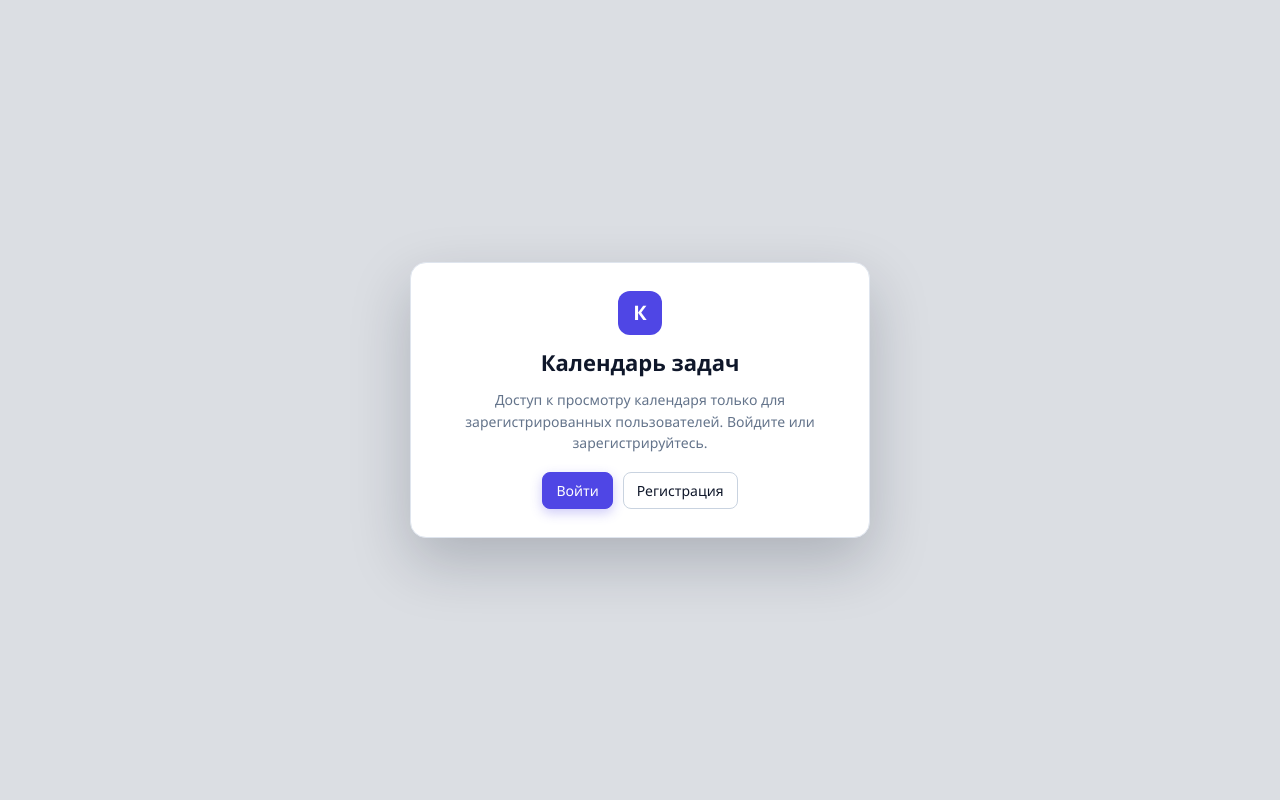
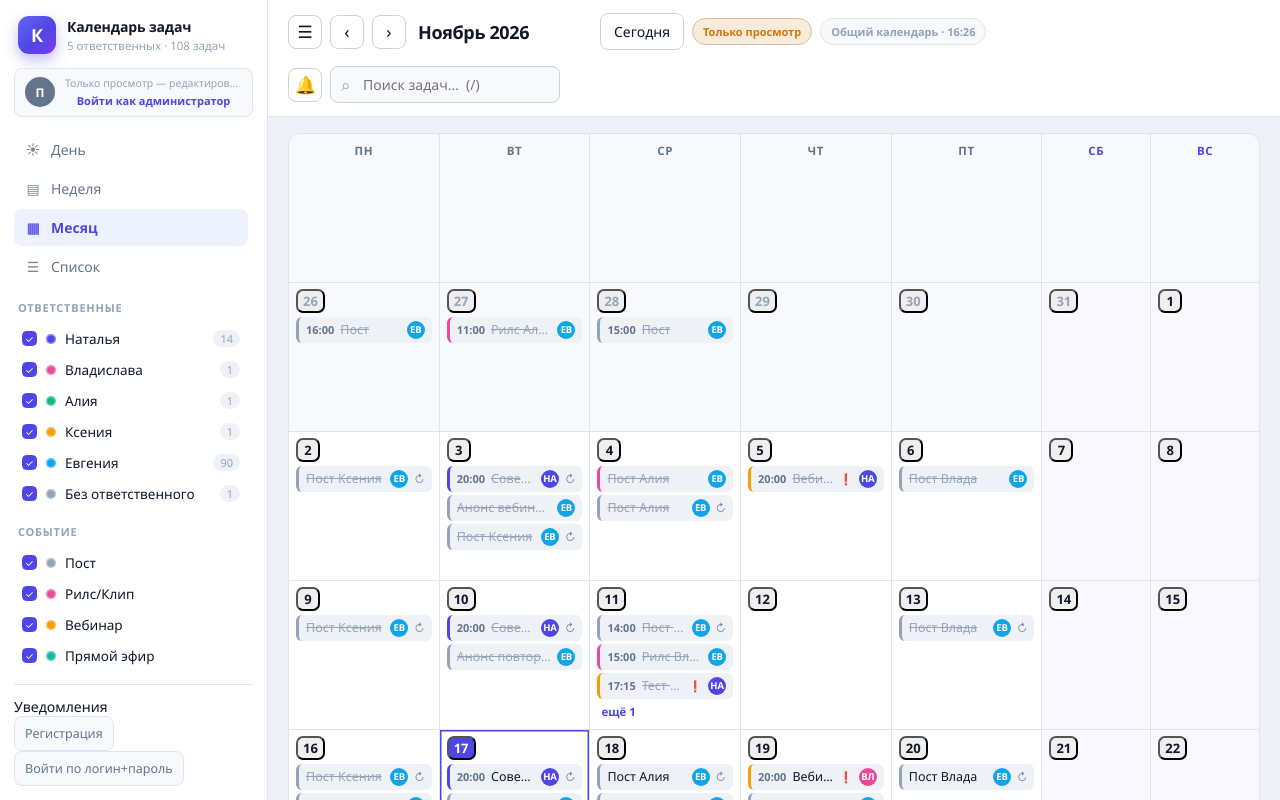
Before and after one commit to Jennya2981/arup-calendar-data, a plain HTML site: page index.html in a window 1280 px wide. Drawn offline with Linux system fonts and the light colour scheme; no server answers.

Commit message:
Restore email/password login and admin API access

```diff
--- a/css/styles.css
+++ b/css/styles.css
@@ -862,51 +862,6 @@ body.is-dragging .task:active { transform: none; }
   .sidebar, .topbar { display: none; }
 }
 
-/* ---------------- Экран доступа (регистрация) ---------------- */
-
-.auth-gate {
-  position: fixed;
-  inset: 0;
-  z-index: 55;
-  display: grid;
-  place-items: center;
-  padding: 20px;
-  background: color-mix(in srgb, var(--bg) 92%, #000);
-  backdrop-filter: blur(2px);
-}
-.auth-gate[hidden] { display: none; }
-body.is-gated { overflow: hidden; }
-
-.auth-gate__card {
-  width: min(460px, 100%);
-  background: var(--surface);
-  border: 1px solid var(--border);
-  border-radius: 16px;
-  box-shadow: var(--shadow-lg);
-  padding: 28px 24px;
-  text-align: center;
-  display: flex;
-  flex-direction: column;
-  align-items: center;
-  gap: 12px;
-}
-
-.auth-gate__logo {
-  width: 44px;
-  height: 44px;
-  border-radius: 12px;
-  background: var(--primary);
-  color: #fff;
-  display: grid;
-  place-items: center;
-  font-weight: 700;
-  font-size: 20px;
-}
-
-.auth-gate__title { margin: 0; font-size: 22px; }
-.auth-gate__text { margin: 0; color: var(--muted); line-height: 1.55; font-size: 14px; }
-.auth-gate__actions { display: flex; gap: 10px; margin-top: 6px; flex-wrap: wrap; justify-content: center; }
-
 /* ---------------- История задачи ---------------- */
 
 .history-list {
--- a/index.html
+++ b/index.html
@@ -506,18 +506,6 @@
   </div>
 </div>
 
-<div class="auth-gate" id="authGate" hidden>
-  <div class="auth-gate__card">
-    <div class="auth-gate__logo">К</div>
-    <h2 class="auth-gate__title">Календарь задач</h2>
-    <p class="auth-gate__text">Доступ к просмотру календаря только для зарегистрированных пользователей. Войдите или зарегистрируйтесь.</p>
-    <div class="auth-gate__actions">
-      <button type="button" class="btn btn--primary" id="gateLoginBtn">Войти</button>
-      <button type="button" class="btn" id="gateRegisterBtn">Регистрация</button>
-    </div>
-  </div>
-</div>
-
 <div class="toasts" id="toasts"></div>
 
 <script src="js/config.js"></script>
--- a/js/app.js
+++ b/js/app.js
@@ -19,8 +19,7 @@
       'importFile', 'resetBtn', 'app', 'roleSelect', 'managePriorityBtn',
       'manageStatusBtn', 'dictFormPriority', 'dictFormStatus', 'adminLoginBtn',
       'syncStatus', 'userRegBtn', 'userLoginBtn', 'userProfileBtn', 'userLogoutBtn',
-      'notifUsersBtn', 'userSessionHint', 'bellBtn', 'bellBadge',
-      'authGate', 'gateLoginBtn', 'gateRegisterBtn'
+      'notifUsersBtn', 'userSessionHint', 'bellBtn', 'bellBadge'
     ].forEach((id) => { dom[id] = document.getElementById(id); });
   }
 
@@ -35,7 +34,7 @@
     bindDelegatedEvents();
     bindKeyboard();
 
-    store.subscribe(() => { CAL.ui.render(); updateBellUI(); updateAuthGate(); });
+    store.subscribe(() => { CAL.ui.render(); updateBellUI(); });
 
     await store.load();
     CAL.ui.render();
@@ -61,18 +60,7 @@
     }
   }
 
-  /** Экран доступа: календарь виден администратору или вошедшему пользователю. */
-  function updateAuthGate() {
-    if (!dom.authGate) return;
-    const isAdmin = store.isAdmin ? store.isAdmin() : false;
-    const session = store.getUserSession ? store.getUserSession() : null;
-    const allowed = isAdmin || !!(session && session.id && session.login);
-    dom.authGate.hidden = allowed;
-    document.body.classList.toggle('is-gated', !allowed);
-  }
-
   function updateUserSessionUI() {
-    updateAuthGate();
     const s = store.getUserSession ? store.getUserSession() : null;
     if (dom.userRegBtn) dom.userRegBtn.hidden = !!s;
     if (dom.userLoginBtn) dom.userLoginBtn.hidden = !!s;
@@ -212,9 +200,6 @@
       CAL.ui.render();
       dom.searchInput.focus();
     });
-
-    if (dom.gateLoginBtn) dom.gateLoginBtn.addEventListener('click', () => CAL.modal.openUserLogin());
-    if (dom.gateRegisterBtn) dom.gateRegisterBtn.addEventListener('click', () => CAL.modal.openUserReg());
 
     dom.managePeopleBtn.addEventListener('click', () => CAL.modal.openPeopleModal());
 
--- a/js/config.js
+++ b/js/config.js
@@ -9,5 +9,7 @@ window.CAL_CONFIG = {
   repo: 'arup-calendar-data',
   branch: 'main',
   file: 'calendar.json',
+  staticFile: 'calendar.json',  // читаем файл рядом с сайтом — коллегам не нужен GitHub
+  legacyKeys: true,             // подхватываем старые регистрации из браузера
   pollMs: 20000                 // как часто проверять обновления (мс)
 };
--- a/js/db.js
+++ b/js/db.js
@@ -13,9 +13,41 @@ window.CAL = window.CAL || {};
   // Ключи localStorage должны отличаться для разных репозиториев: все страницы
   // github.io живут на одном домене и иначе делят кэш и токены друг с другом.
   const NS = (CFG.repo || 'local').replace(/[^a-zA-Z0-9_-]/g, '_');
-  const TOKEN_KEY = 'task-calendar.' + NS + '.token';
-  const CACHE_KEY = 'task-calendar.' + NS + '.shared-cache';
+  const TOKEN_KEY = 'token';
+  const CACHE_KEY = 'shared-cache';
   const API = 'https://api.github.com';
+
+  // Старые браузеры коллег хранили токен и кэш под простыми ключами.
+  // Если такой ключ есть — переносим его в пространство этого репозитория,
+  // чтобы люди входили по тем же данным, что и раньше.
+  function storageKey(name) { return 'task-calendar.' + NS + '.' + name; }
+  function legacyStorageKey(name) { return 'task-calendar.' + name; }
+
+  function storageGet(name) {
+    let raw = null;
+    try { raw = localStorage.getItem(storageKey(name)); } catch (err) { return null; }
+    if (raw !== null) return raw;
+    if (!CFG.legacyKeys) return null;
+    try {
+      const old = localStorage.getItem(legacyStorageKey(name));
+      if (old !== null) {
+        localStorage.setItem(storageKey(name), old);
+        return old;
+      }
+    } catch (err) { /* приватный режим */ }
+    return null;
+  }
+
+  function storageSet(name, value) {
+    try { localStorage.setItem(storageKey(name), value); } catch (err) { /* приватный режим */ }
+  }
+
+  function storageRemove(name) {
+    try {
+      localStorage.removeItem(storageKey(name));
+      if (CFG.legacyKeys) localStorage.removeItem(legacyStorageKey(name));
+    } catch (err) { /* приватный режим */ }
+  }
 
   let status = { state: 'idle', message: '', at: Date.now() };
   const statusListeners = [];
@@ -27,7 +59,7 @@ window.CAL = window.CAL || {};
   /* ----------------------------- Настройки ------------------------------- */
 
   function enabled() {
-    return !!(CFG.shared && CFG.owner && CFG.repo && CFG.file);
+    return !!(CFG.shared && (CFG.staticFile || (CFG.owner && CFG.repo && CFG.file)));
   }
 
   function pollMs() {
@@ -61,15 +93,15 @@ window.CAL = window.CAL || {};
   /* ------------------------------- Ключ ---------------------------------- */
 
   function getToken() {
-    try { return localStorage.getItem(TOKEN_KEY) || ''; } catch (err) { return ''; }
+    return storageGet(TOKEN_KEY) || '';
   }
 
   function setToken(token) {
-    try { localStorage.setItem(TOKEN_KEY, token || ''); } catch (err) { /* приватный режим */ }
+    storageSet(TOKEN_KEY, token || '');
   }
 
   function clearToken() {
-    try { localStorage.removeItem(TOKEN_KEY); } catch (err) { /* пусто */ }
+    storageRemove(TOKEN_KEY);
   }
 
   function hasToken() {
@@ -105,7 +137,7 @@ window.CAL = window.CAL || {};
 
   function check(data) {
     if (!data || !Array.isArray(data.tasks)) throw new Error('неожиданный формат данных');
-    try { localStorage.setItem(CACHE_KEY, JSON.stringify(data)); } catch (err) { /* пусто */ }
+    storageSet(CACHE_KEY, JSON.stringify(data));
     return data;
   }
 
@@ -158,16 +190,29 @@ window.CAL = window.CAL || {};
     return check(await res.json());
   }
 
+  /** Чтение файла рядом с сайтом: не требует GitHub-аккаунта у зрителя. */
+  async function loadStatic() {
+    const url = CFG.staticFile + (String(CFG.staticFile).indexOf('?') >= 0 ? '&' : '?') + 'v=' + Date.now();
+    const res = await fetch(url, { cache: 'no-store' });
+    if (!res.ok) throw new Error('не удалось прочитать календарь (' + res.status + ')');
+    return check(await res.json());
+  }
+
   /**
    * Чтение календаря.
    * С ключом — через API: без ограничений и сразу после записи.
-   * Без ключа — тоже через API (60 запросов в час на адрес); когда квота
-   * кончается, работаем с открытой ссылкой и возвращаемся к API после сброса.
+   * Без ключа — из файла рядом с сайтом, либо через API, если staticFile не задан.
    */
   async function load() {
     const token = getToken();
     if (token) {
       const data = await loadApi(token);
+      setStatus('ok', '');
+      return data;
+    }
+
+    if (CFG.staticFile) {
+      const data = await loadStatic();
       setStatus('ok', '');
       return data;
     }
@@ -191,7 +236,7 @@ window.CAL = window.CAL || {};
 
   function readCache() {
     try {
-      const raw = localStorage.getItem(CACHE_KEY);
+      const raw = storageGet(CACHE_KEY);
       return raw ? JSON.parse(raw) : null;
     } catch (err) {
       return null;
--- a/js/store.js
+++ b/js/store.js
@@ -12,13 +12,44 @@ window.CAL = window.CAL || {};
   // Пространство имён по репозиторию: страницы на jennya2981.github.io
   // используют один домен, поэтому ключи разных календарей не должны пересекаться.
   const NS = (CFG.repo || 'local').replace(/[^a-zA-Z0-9_-]/g, '_');
-  const STORAGE_KEY = 'task-calendar.' + NS + '.v1';
+  const STORAGE_KEY = 'v1';
 
   /* Права администратора: выдаются только этому браузеру после ввода пароля владельца.
      Пароль хранится не текстом, а SHA-256 хэшем — чтобы его нельзя было прочитать в коде.
      Чтобы сменить пароль: node -e "console.log(require('crypto').createHash('sha256').update('НОВЫЙ_ПАРОЛЬ').digest('hex'))" */
-  const ADMIN_KEY = 'task-calendar.' + NS + '.admin';
+  const ADMIN_KEY = 'admin';
   const ADMIN_PWD_HASH = '4e1d0a7f06351f71e874ac97d7a645b4f92a0dbdd29cc169403f2f86057ac01a';
+
+  // Переносим старые данные из браузеров коллег: логины, пароли, сессии,
+  // уведомления и локальный календарь хранились без префикса репозитория.
+  function storageKey(name) { return 'task-calendar.' + NS + '.' + name; }
+  function legacyStorageKey(name) { return 'task-calendar.' + name; }
+
+  function storageGet(name) {
+    let raw = null;
+    try { raw = localStorage.getItem(storageKey(name)); } catch (err) { return null; }
+    if (raw !== null) return raw;
+    if (!CFG.legacyKeys) return null;
+    try {
+      const old = localStorage.getItem(legacyStorageKey(name));
+      if (old !== null) {
+        localStorage.setItem(storageKey(name), old);
+        return old;
+      }
+    } catch (err) { /* приватный режим */ }
+    return null;
+  }
+
+  function storageSet(name, value) {
+    try { localStorage.setItem(storageKey(name), value); } catch (err) { /* приватный режим */ }
+  }
+
+  function storageRemove(name) {
+    try {
+      localStorage.removeItem(storageKey(name));
+      if (CFG.legacyKeys) localStorage.removeItem(legacyStorageKey(name));
+    } catch (err) { /* приватный режим */ }
+  }
 
   const DEFAULT_PRIORITIES = {
     low:    { label: 'Низкий',        color: '#94a3b8' },
@@ -307,16 +338,16 @@ window.CAL = window.CAL || {};
 
   /* --------------------------- Пользователи/сессия ----------------------- */
 
-  const USER_SESSION_KEY = 'task-calendar.' + NS + '.userSession';
+  const USER_SESSION_KEY = 'userSession';
   // Регистрации, созданные в этом браузере: без ключа доступа коллега не может
   // записать нового пользователя в общий файл, поэтому копия хранится локально
   // и подмешивается к общему списку пользователей.
-  const LOCAL_USERS_KEY = 'task-calendar.' + NS + '.localUsers';
+  const LOCAL_USERS_KEY = 'localUsers';
   let userSession;  // { id, login, assigneeId, email, role: 'user'|'admin' }; undefined = ещё не загружена из localStorage
 
   function loadLocalUsers() {
     try {
-      const raw = localStorage.getItem(LOCAL_USERS_KEY);
+      const raw = storageGet(LOCAL_USERS_KEY);
       const list = raw ? JSON.parse(raw) : [];
       return Array.isArray(list) ? list : [];
     } catch (err) {
@@ -325,12 +356,12 @@ window.CAL = window.CAL || {};
   }
 
   function saveLocalUsers(list) {
-    try { localStorage.setItem(LOCAL_USERS_KEY, JSON.stringify(list || [])); } catch (err) { /* приватный режим */ }
+    storageSet(LOCAL_USERS_KEY, JSON.stringify(list || []));
   }
 
   function loadUserSession() {
     try {
-      const raw = localStorage.getItem(USER_SESSION_KEY);
+      const raw = storageGet(USER_SESSION_KEY);
       if (!raw) return null;
       const s = JSON.parse(raw);
       if (!s || !s.id || !s.login) return null;
@@ -343,11 +374,11 @@ window.CAL = window.CAL || {};
   function saveUserSession(s) {
     try {
       if (!s) {
-        localStorage.removeItem(USER_SESSION_KEY);
+        storageRemove(USER_SESSION_KEY);
         userSession = null;
         return;
       }
-      localStorage.setItem(USER_SESSION_KEY, JSON.stringify(s));
+      storageSet(USER_SESSION_KEY, JSON.stringify(s));
       userSession = s;
     } catch (err) {
       userSession = s || null;
@@ -464,13 +495,13 @@ window.CAL = window.CAL || {};
   /* Хранятся локально в браузере получателя. Общий файл задаёт лишь события:
      кому назначили/перенесли задачу — по привязке user.assigneeId. */
 
-  const NOTIF_KEY = 'task-calendar.' + NS + '.notifications';
-  const NOTIF_SEEN_KEY = 'task-calendar.' + NS + '.notifSeen';
+  const NOTIF_KEY = 'notifications';
+  const NOTIF_SEEN_KEY = 'notifSeen';
   const NOTIF_LIMIT = 100;
 
   function loadNotifications() {
     try {
-      const raw = localStorage.getItem(NOTIF_KEY);
+      const raw = storageGet(NOTIF_KEY);
       const list = raw ? JSON.parse(raw) : [];
       return Array.isArray(list) ? list : [];
     } catch (err) {
@@ -480,13 +511,13 @@ window.CAL = window.CAL || {};
 
   function saveNotifications(list) {
     try {
-      localStorage.setItem(NOTIF_KEY, JSON.stringify((list || []).slice(-NOTIF_LIMIT)));
+      storageSet(NOTIF_KEY, JSON.stringify((list || []).slice(-NOTIF_LIMIT)));
     } catch (err) { /* приватный режим */ }
   }
 
   function loadSeen() {
     try {
-      const raw = localStorage.getItem(NOTIF_SEEN_KEY);
+      const raw = storageGet(NOTIF_SEEN_KEY);
       const seen = raw ? JSON.parse(raw) : [];
       return Array.isArray(seen) ? seen : [];
     } catch (err) {
@@ -496,7 +527,7 @@ window.CAL = window.CAL || {};
 
   function saveSeen(list) {
     try {
-      localStorage.setItem(NOTIF_SEEN_KEY, JSON.stringify(list || []));
+      storageSet(NOTIF_SEEN_KEY, JSON.stringify(list || []));
     } catch (err) { /* приватный режим */ }
   }
 
@@ -753,7 +784,7 @@ window.CAL = window.CAL || {};
   function hasAdminGrant() {
     if (sharedEnabled() && CAL.db) return CAL.db.hasToken();
     try {
-      return localStorage.getItem(ADMIN_KEY) === '1';
+      return storageGet(ADMIN_KEY) === '1';
     } catch (err) {
       return false;
     }
@@ -782,7 +813,7 @@ window.CAL = window.CAL || {};
 
     return sha256(String(secret)).then((hash) => {
       if (hash !== ADMIN_PWD_HASH) return false;
-      try { localStorage.setItem(ADMIN_KEY, '1'); } catch (err) { /* приватный режим */ }
+      storageSet(ADMIN_KEY, '1');
       state.user.role = 'admin';
       saveLocal();
       emit(false);
@@ -793,7 +824,7 @@ window.CAL = window.CAL || {};
   /** Снятие прав администратора в этом браузере (возврат к режиму просмотра). */
   function lockAdmin() {
     if (sharedEnabled() && CAL.db) CAL.db.clearToken();
-    else { try { localStorage.removeItem(ADMIN_KEY); } catch (err) { /* пусто */ } }
+    else { storageRemove(ADMIN_KEY); }
     state.user.role = 'user';
     saveLocal();
     emit(false);
@@ -845,8 +876,7 @@ window.CAL = window.CAL || {};
   }
 
   function saveLocal() {
-    try {
-      localStorage.setItem(STORAGE_KEY, JSON.stringify({
+    storageSet(STORAGE_KEY, JSON.stringify({
       version: 3,
       tasks: state.tasks,
       people: state.people,
@@ -855,9 +885,6 @@ window.CAL = window.CAL || {};
       users: ensureUsers(state),
       user: state.user
     }));
-    } catch (err) {
-      console.warn('Не удалось сохранить данные:', err);
-    }
   }
 
   /** Отложенная запись в общее хранилище — чтобы не слать запрос на каждое движение мыши. */
@@ -943,12 +970,7 @@ window.CAL = window.CAL || {};
       return;
     }
 
-    let raw = null;
-    try {
-      raw = localStorage.getItem(STORAGE_KEY);
-    } catch (err) {
-      console.warn('localStorage недоступен:', err);
-    }
+    const raw = storageGet(STORAGE_KEY);
 
     if (!raw) {
       seed();
```
Also changed, not shown: 1 other file. Lines whose indentation alone changed are shown as unchanged.
